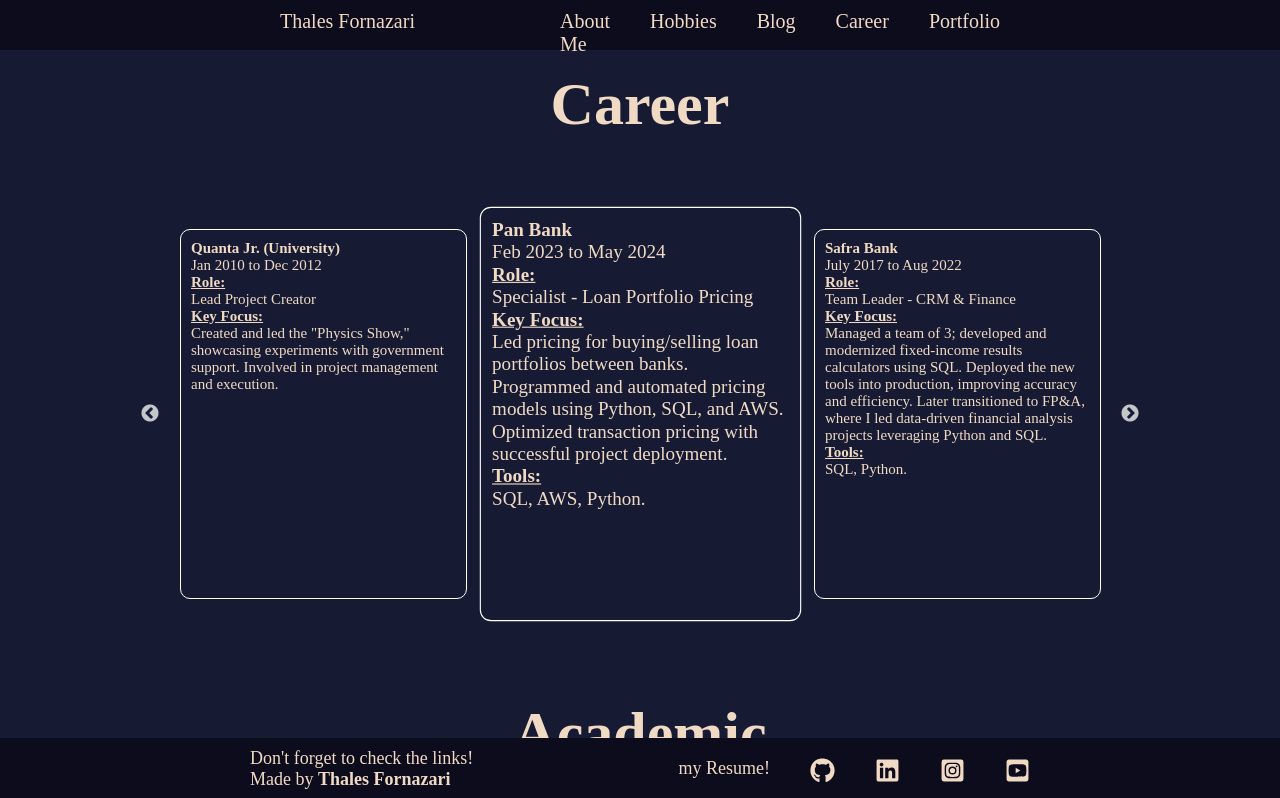
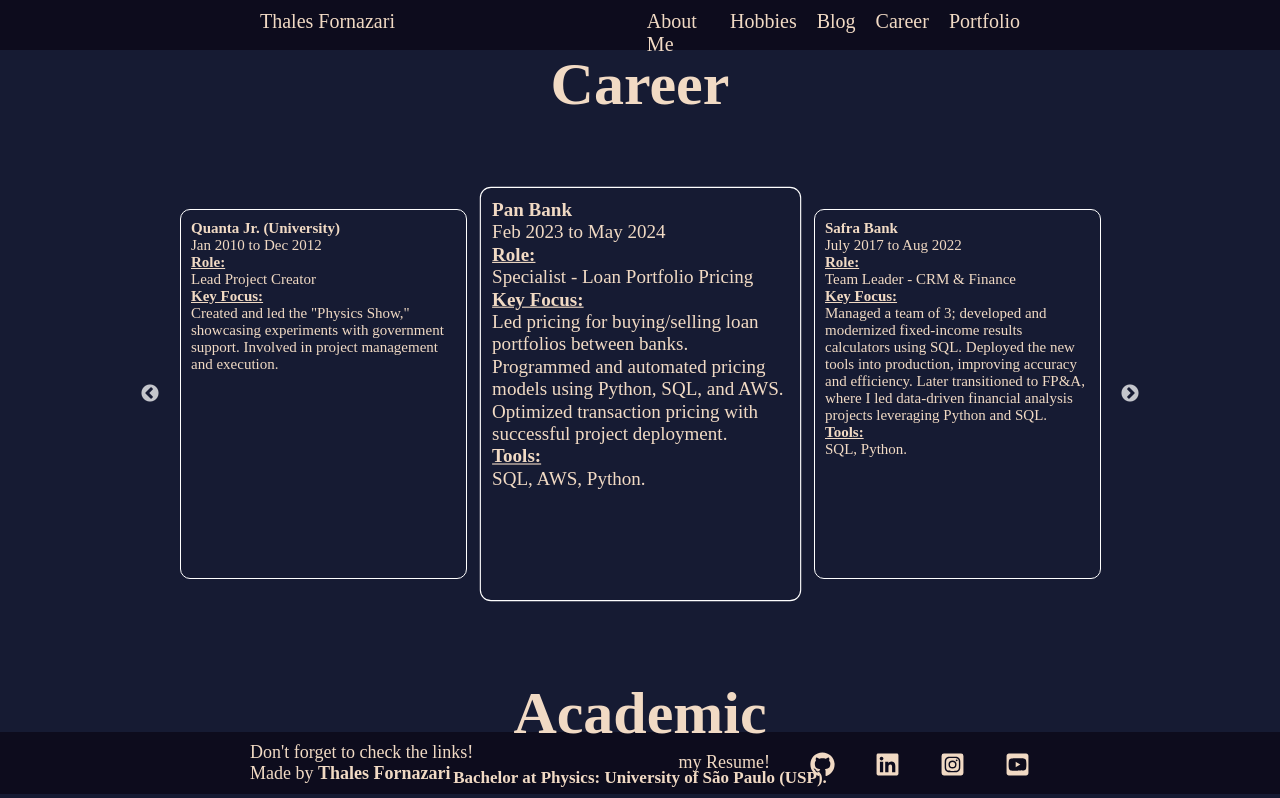
Before and after one commit to thalfor/websiteFrontend, a React (Vite) app: page /Career in a window 1280 px wide. Shown: the top 798 px of the page. Built offline with nearby package versions, Linux system fonts and the light colour scheme; a web font is replaced by a local one.

Commit message:
fixing website dimensions

```diff
--- a/src/components/footer/styles.js
+++ b/src/components/footer/styles.js
@@ -7,10 +7,10 @@ export const Container = styled.div`
 
   text-align: left;
   padding: 1rem 25rem 1rem 25rem;
-  right: 0;
-  left: 0;
-  bottom: 0;
-  position: absolute;
+  //right: 0;
+  //left: 0;
+  //bottom: 0;
+  //position: absolute;
   margin-top: auto;
 
   display: flex;
--- a/src/components/navBar/index.jsx
+++ b/src/components/navBar/index.jsx
@@ -18,7 +18,7 @@ export function Navbar() {
         </div>
 
         <nav className='navHome'>
-          <a href="/">Thales Fornazari</a>
+          <a className='homeLink' href="/">Thales Fornazari</a>
         </nav>
         <nav className={`navbar ${isOpen ? 'active' : ''}`}>
           <a href="/AboutMe">About Me</a>
--- a/src/components/navBar/styles.js
+++ b/src/components/navBar/styles.js
@@ -65,12 +65,13 @@ export const Container = styled.div`
       flex-direction: row;
       position: relative;
       justify-content: right;
-      padding: 0;
+      gap: 2rem;
       top: unset;
       padding-right: 25rem;
     }
 
     .navHome {
+      //border: 1px solid white;
       width: 100%;
       display: flex;
       flex-direction: row;
@@ -84,10 +85,14 @@ export const Container = styled.div`
     a {
       text-decoration: none;
       position: relative;
-      margin-right: 2rem;
-      margin-left: 2rem;
+      //margin-right: 2rem;
+      //margin-left: 2rem;
       margin-bottom: .2rem;
       color: ${({ theme }) => theme.colors.text};
+    }
+
+    .homeLink {
+
     }
 
     a::before{
--- a/src/main.jsx
+++ b/src/main.jsx
@@ -15,7 +15,9 @@ createRoot(document.getElementById("root")).render(
       <GlobalStyles/>
       <AuthProvider>
         <Navbar />
-        <Routes />
+        <main>
+          <Routes />
+        </main>
         <Footer />
       </AuthProvider>
     </ThemeProvider>
--- a/src/pages/professionalExpEng/styles.js
+++ b/src/pages/professionalExpEng/styles.js
@@ -3,7 +3,7 @@ import styled from 'styled-components';
 //
 export const Container = styled.div`
 
-  position: relative;
+  //position: relative;
   min-height: 100%;
 
   width: 100%;
@@ -61,8 +61,8 @@ export const Courses = styled.div`
     box-sizing: border-box;
   }
 
-  position: relative;
-  min-height: 100%;
+  //position: relative;
+  //min-height: 100%;
   padding-bottom: 4rem;
 
   padding: 1rem;
--- a/src/styles/global.js
+++ b/src/styles/global.js
@@ -2,8 +2,6 @@
 import { createGlobalStyle } from 'styled-components';
 //
 export default createGlobalStyle`
-
-  //margin-top: auto;
 
   * {
     margin: 0;
@@ -15,13 +13,28 @@ export default createGlobalStyle`
     font-size: 62.5%;
   }
 
+  #root {
+    height: 100%;
+  }
+
+  html {
+    height: 100%;
+  }
+
   body {
     background-color: ${({ theme }) => theme.colors.background};
     color: ${({ theme }) => theme.colors.text};
     -webkit-font-smoothing: antialiased;
     font-family: "Afacad Flux";
-    padding: 7rem 25rem 15rem 25rem;
+    height: calc(100% - 5rem);
   }
+
+  main {
+    padding: 0 25rem;
+    margin-top: 5rem;
+    height: calc(100% - 68px);
+  }
+
 
   /*
   ::-webkit-scrollbar {
```
